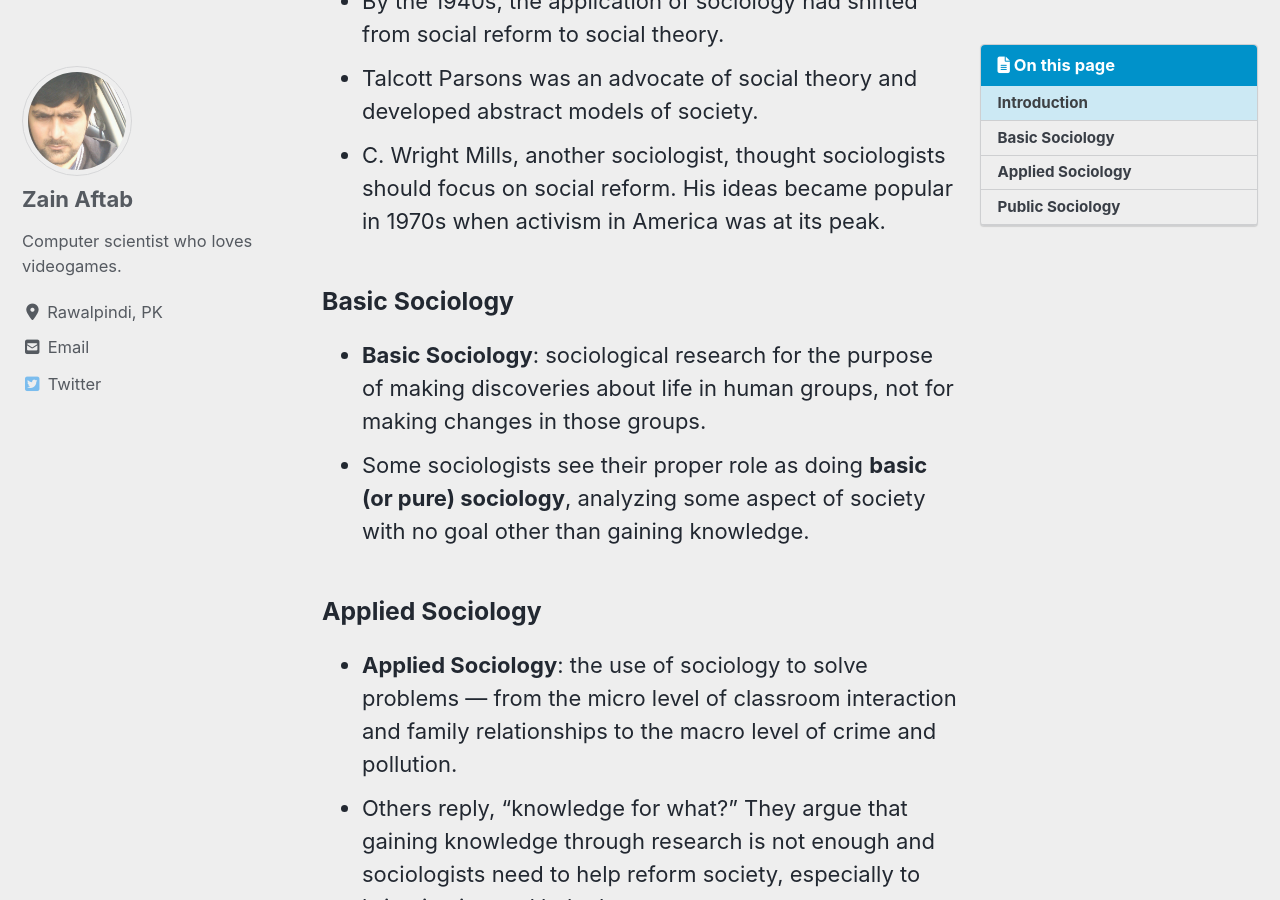
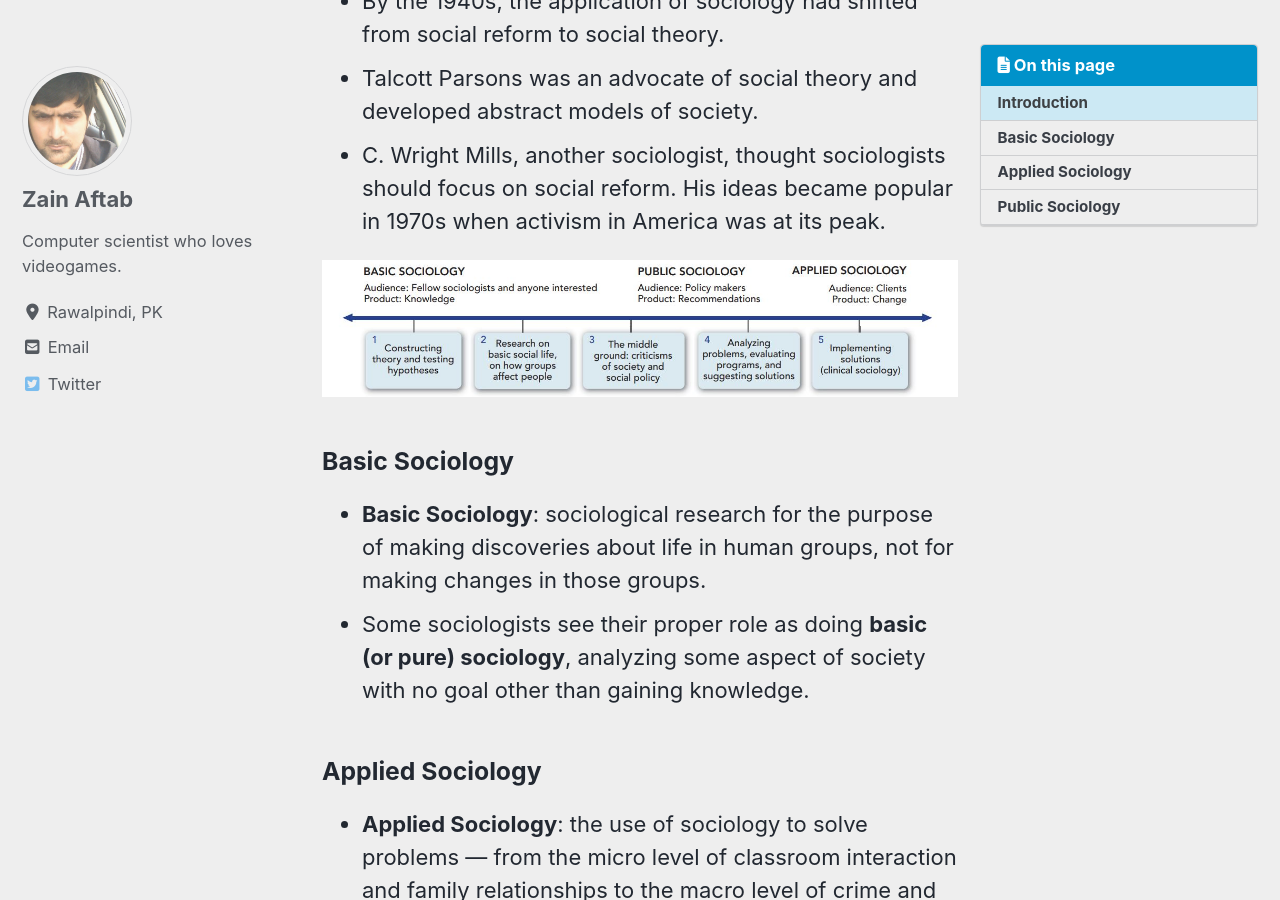
Before and after one commit to zainaftab2225/zainaftab2225.github.io, a Jekyll site: the page built from _sociology/theory-vs-reform.md, in a window 1280 px wide and 900 px high, scrolled down 317 px. Built offline with Jekyll 4.4.1, drawn with Linux system fonts in a browser that asks for light colours; cached includes are drawn as plain includes; nearby versions of some CDN libraries; comment, search, counter and statistics services are not loaded.

Commit message:
sociology

```diff
--- a/_sociology/theory-vs-reform.md
+++ b/_sociology/theory-vs-reform.md
@@ -9,6 +9,8 @@ date: 2020-08-03
 - By the 1940s, the application of sociology had shifted from social reform to social theory.
 - Talcott Parsons was an advocate of social theory and developed abstract models of society.
 - C. Wright Mills, another sociologist, thought sociologists should focus on social reform. His ideas became popular in 1970s when activism in America was at its peak.
+
+![image-center](/images/sociology/reformvsresearch.JPG){: .align-center}
 
 ### Basic Sociology
 
```
Also changed, not shown: images/sociology/reformvsresearch.JPG (added).
